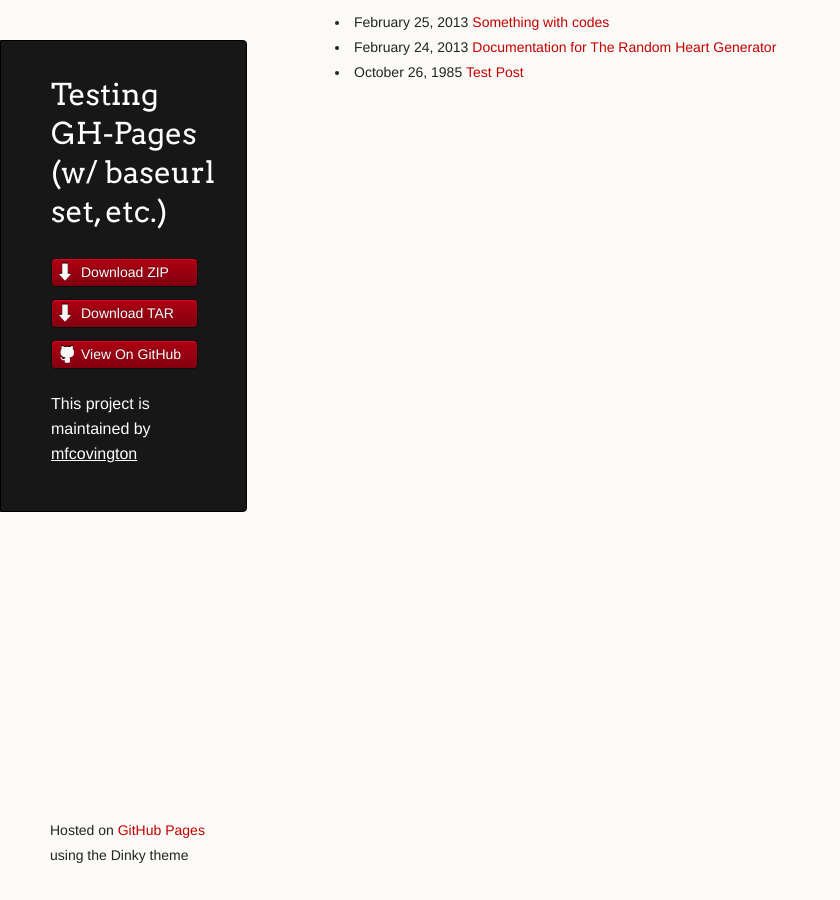
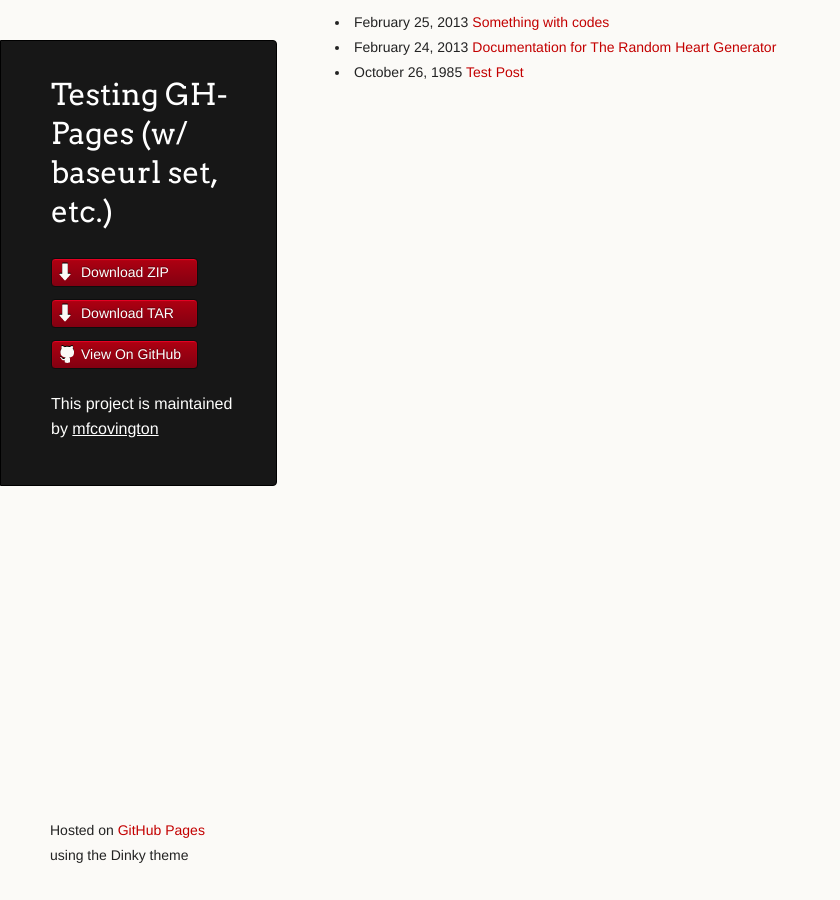
Before and after one commit to mfcovington/gh-pages-test, a Jekyll site: the page built from index.html, in a window 1280 px wide. Shown: the whole page, without its empty margins (0-840 px from the left). Built offline with Jekyll 4.4.1, drawn with Linux system fonts in a browser that asks for light colours; Markdown is read by kramdown in place of the engine named in the settings.

Commit message:
change header width from 170 px to 200px

```diff
--- a/stylesheets/styles.css
+++ b/stylesheets/styles.css
@@ -207,7 +207,7 @@
 header {
     background-color: #171717;
     color: #FDFDFB;
-  width:170px;
+  width:200px;
   float:left;
   position:fixed;
     border: 1px solid #000;
```
